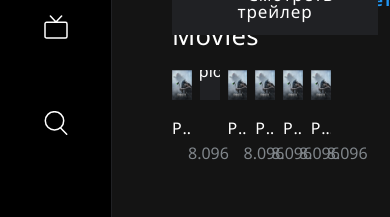
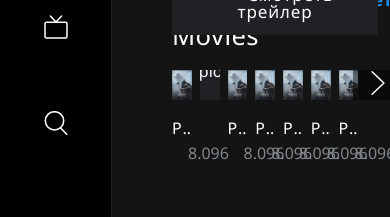
Before and after one commit to SENNQQ/movie-galaxy, a React (Create React App) app in the folder client/: page / in a window 390 px wide. Shown: the part 213-430 px from the top of the page. Built offline with nearby package versions, Linux system fonts and the light colour scheme.

Commit message:
made slicer-carousel item card

```diff
--- a/client/src/components/Carousel/carousel.module.scss
+++ b/client/src/components/Carousel/carousel.module.scss
@@ -22,10 +22,10 @@
 .carousel{
   position: relative;
   overflow: hidden;
-
+  ::-webkit-scrollbar {
+    display: none;
+  }
   &_nav{
-    //display: none;
-
     position: absolute;
     top: 0;
     z-index: 1;
@@ -35,8 +35,9 @@
     background: rgba(0,0,0,.5);
     outline: 0;
     transition: opacity .25s ease,background-color .25s ease;
-    bottom: 60px;
+    bottom: 67px;
     width: 50px;
+    -webkit-appearance: button;
   }
 
   &_nav[disabled]{
@@ -58,7 +59,10 @@
     overflow-x: scroll;
     line-height: 0;
     white-space: nowrap;
+    -webkit-transform: translateZ(0);
     transform: translateZ(0);
+    -webkit-overflow-scrolling: touch;
+    -ms-overflow-style: none;
     scroll-snap-type: x mandatory;
     scroll-padding: 50px;
   }
--- a/client/src/components/Carousel/index.tsx
+++ b/client/src/components/Carousel/index.tsx
@@ -1,9 +1,87 @@
-import React from 'react';
+import React, {useEffect, useRef, useState} from 'react';
 import tempImage from '../../image/ujr5pztc1oitbe7ViMUOilFaJ7s.jpg';
 import st from './carousel.module.scss';
 import cn from "classnames";
 
+
 const Carousel = () => {
+
+    const carouselRef = useRef<HTMLDivElement>(null);
+
+    const [paramCarousel, setParamCarousel] = useState<{
+        unusableVisibleWidth: number,
+        elementWidth: number,
+        carouselWidth: number,
+        visibleWidth: number,
+        maximumPosition: number,
+        disableLeftButton: boolean,
+        disableRightButton: boolean
+    }>({
+        carouselWidth: 0,
+        disableLeftButton: true,
+        disableRightButton: false,
+        elementWidth: 0,
+        maximumPosition: 0,
+        unusableVisibleWidth: 0,
+        visibleWidth: 0
+    });
+
+    const moveToClickEvent = (direction: string): void => {
+        const invisible = carouselRef.current!.scrollLeft + (direction === 'left' ? -paramCarousel.visibleWidth + 1 : paramCarousel.visibleWidth);
+        const remainder = invisible - invisible % paramCarousel.elementWidth;
+        moveTo(remainder);
+    }
+
+    const moveTo = (width: number) => {
+        carouselRef.current!.scrollTo({
+            left: width,
+            behavior: 'smooth',
+        });
+    }
+
+    useEffect(() => {
+        let unusableVisibleWidth = 72;
+        let numberOfItems = 12;
+        const elementWidth = carouselRef.current!.children[0].getBoundingClientRect().width;
+        const carouselWidth = numberOfItems * elementWidth;
+        const maximumPosition = carouselRef.current!.scrollWidth;
+
+        if (window.innerWidth >= 1200) {
+            unusableVisibleWidth = 92;
+        }
+
+        const visibleWidth = carouselRef.current!.offsetWidth - unusableVisibleWidth;
+
+        let disableLeftButton = !carouselRef.current!.scrollLeft;
+        let disableRightButton = visibleWidth >= carouselWidth;
+
+        setParamCarousel({
+            carouselWidth: carouselWidth,
+            disableLeftButton: disableLeftButton,
+            disableRightButton: disableRightButton,
+            elementWidth: elementWidth,
+            maximumPosition: maximumPosition,
+            unusableVisibleWidth: unusableVisibleWidth,
+            visibleWidth: visibleWidth
+        })
+
+    }, []);
+
+
+
+    const scrollEvent = () => {
+        const scrollLeft = carouselRef.current!.scrollLeft;
+        const end = paramCarousel.maximumPosition - paramCarousel.visibleWidth - paramCarousel.elementWidth;
+
+        let leftBtn  = 3 > scrollLeft;
+        let rightBtn = scrollLeft > end;
+
+        setParamCarousel({...paramCarousel,
+            disableRightButton:rightBtn,
+            disableLeftButton:leftBtn
+        });
+    };
+
     return (
         <>
             <div className={st.listening_head}>
@@ -13,14 +91,22 @@ const Carousel = () => {
                 </a>
             </div>
             <div className={st.carousel}>
-                <button className={cn(st.carousel_nav, st.carousel_nav__left)} disabled>
+                <button aria-label="Previous"
+                        className={cn(st.carousel_nav, st.carousel_nav__left)}
+                        type="button"
+                        disabled={paramCarousel.disableLeftButton}
+                        onClick={() => moveToClickEvent('left')}
+                >
                     <svg xmlns="http://www.w3.org/2000/svg" width="24" height="24" viewBox="0 0 24 24">
                         <path fill="none" stroke="#fff" strokeWidth="1.5" strokeLinecap="round"
                               strokeLinejoin="round" strokeMiterlimit="10" d="M17.9 23.2L6.1 12 17.9.8"></path>
                     </svg>
                 </button>
 
-                <div className={st.carousel__items}>
+                <div className={st.carousel__items}
+                     ref={carouselRef}
+                     onScroll={scrollEvent}
+                >
                     <div className={st.card}>
                         <a href="" className="card__link">
                             <div className={st.card__img}>
@@ -29,9 +115,9 @@ const Carousel = () => {
                             <h2 className={st.card__name}> Prey </h2>
                             <div className={cn("rating", st.card__rating)}>
                                 <div className={cn("stars", st.card__stars)}>
-                                    <div style={{width:"82%"}}></div>
+                                    <div style={{width: "82%"}}></div>
                                 </div>
-                                <div className={cn("vote", st.card__vote)}> 8.096 </div>
+                                <div className={cn("vote", st.card__vote)}> 8.096</div>
                             </div>
 
                         </a>
@@ -51,9 +137,9 @@ const Carousel = () => {
                             <h2 className={st.card__name}> Prey </h2>
                             <div className={cn("rating", st.card__rating)}>
                                 <div className={cn("stars", st.card__stars)}>
-                                    <div style={{width:"82%"}}></div>
+                                    <div style={{width: "82%"}}></div>
                                 </div>
-                                <div className={cn("vote", st.card__vote)}> 8.096 </div>
+                                <div className={cn("vote", st.card__vote)}> 8.096</div>
                             </div>
 
                         </a>
@@ -66,9 +152,9 @@ const Carousel = () => {
                             <h2 className={st.card__name}> Prey </h2>
                             <div className={cn("rating", st.card__rating)}>
                                 <div className={cn("stars", st.card__stars)}>
-                                    <div style={{width:"82%"}}></div>
+                                    <div style={{width: "82%"}}></div>
                                 </div>
-                                <div className={cn("vote", st.card__vote)}> 8.096 </div>
+                                <div className={cn("vote", st.card__vote)}> 8.096</div>
                             </div>
 
                         </a>
@@ -81,9 +167,9 @@ const Carousel = () => {
                             <h2 className={st.card__name}> Prey </h2>
                             <div className={cn("rating", st.card__rating)}>
                                 <div className={cn("stars", st.card__stars)}>
-                                    <div style={{width:"82%"}}></div>
+                                    <div style={{width: "82%"}}></div>
                                 </div>
-                                <div className={cn("vote", st.card__vote)}> 8.096 </div>
+                                <div className={cn("vote", st.card__vote)}> 8.096</div>
                             </div>
 
                         </a>
@@ -96,9 +182,24 @@ const Carousel = () => {
                             <h2 className={st.card__name}> Prey </h2>
                             <div className={cn("rating", st.card__rating)}>
                                 <div className={cn("stars", st.card__stars)}>
-                                    <div style={{width:"82%"}}></div>
+                                    <div style={{width: "82%"}}></div>
                                 </div>
-                                <div className={cn("vote", st.card__vote)}> 8.096 </div>
+                                <div className={cn("vote", st.card__vote)}> 8.096</div>
+                            </div>
+
+                        </a>
+                    </div>
+                    <div className={st.card}>
+                        <a href="" className="card__link">
+                            <div className={st.card__img}>
+                                <img src={tempImage} alt="Prey"/>
+                            </div>
+                            <h2 className={st.card__name}> Prey </h2>
+                            <div className={cn("rating", st.card__rating)}>
+                                <div className={cn("stars", st.card__stars)}>
+                                    <div style={{width: "82%"}}></div>
+                                </div>
+                                <div className={cn("vote", st.card__vote)}> 8.096</div>
                             </div>
 
                         </a>
@@ -108,7 +209,12 @@ const Carousel = () => {
 
                 </div>
 
-                <button className={cn(st.carousel_nav, st.carousel_nav__right)} disabled>
+                <button aria-label="Next"
+                        className={cn(st.carousel_nav, st.carousel_nav__right)}
+                        type="button"
+                        disabled={paramCarousel.disableRightButton}
+                        onClick={() => moveToClickEvent('right')}
+                >
                     <svg xmlns="http://www.w3.org/2000/svg" width="24" height="24" viewBox="0 0 24 24">
                         <path fill="none" stroke="#fff" strokeWidth="1.5" strokeLinecap="round"
                               strokeLinejoin="round" strokeMiterlimit="10" d="M6.1 23.2L17.9 12 6.1.8"></path>
--- a/client/src/style/index.css
+++ b/client/src/style/index.css
@@ -83,23 +83,23 @@ body {
   background-color: rgba(20,20,20);
 }
 
-html {
-  -webkit-text-size-adjust: 100%;
-  -ms-text-size-adjust: 100%;
-  -ms-overflow-style: scrollbar;
-  -webkit-tap-highlight-color: transparent;
-}
+/*html {*/
+/*  -webkit-text-size-adjust: 100%;*/
+/*  -ms-text-size-adjust: 100%;*/
+/*  -ms-overflow-style: scrollbar;*/
+/*  -webkit-tap-highlight-color: transparent;*/
+/*}*/
 
-::-webkit-scrollbar {
-  width: 5px;
-  background-color: #dae1e8;
-}
+/*::-webkit-scrollbar {*/
+/*  width: 5px;*/
+/*  background-color: #dae1e8;*/
+/*}*/
 
-::-webkit-scrollbar-thumb {
-  border-radius: 10px;
-  -webkit-box-shadow: inset 0 0 6px rgb(0 0 0 / 30%);
-  background-color: #b7c3ce;
-}
+/*::-webkit-scrollbar-thumb {*/
+/*  border-radius: 10px;*/
+/*  -webkit-box-shadow: inset 0 0 6px rgb(0 0 0 / 30%);*/
+/*  background-color: #b7c3ce;*/
+/*}*/
 
 h1.title {
   font-size: 20px;
```
